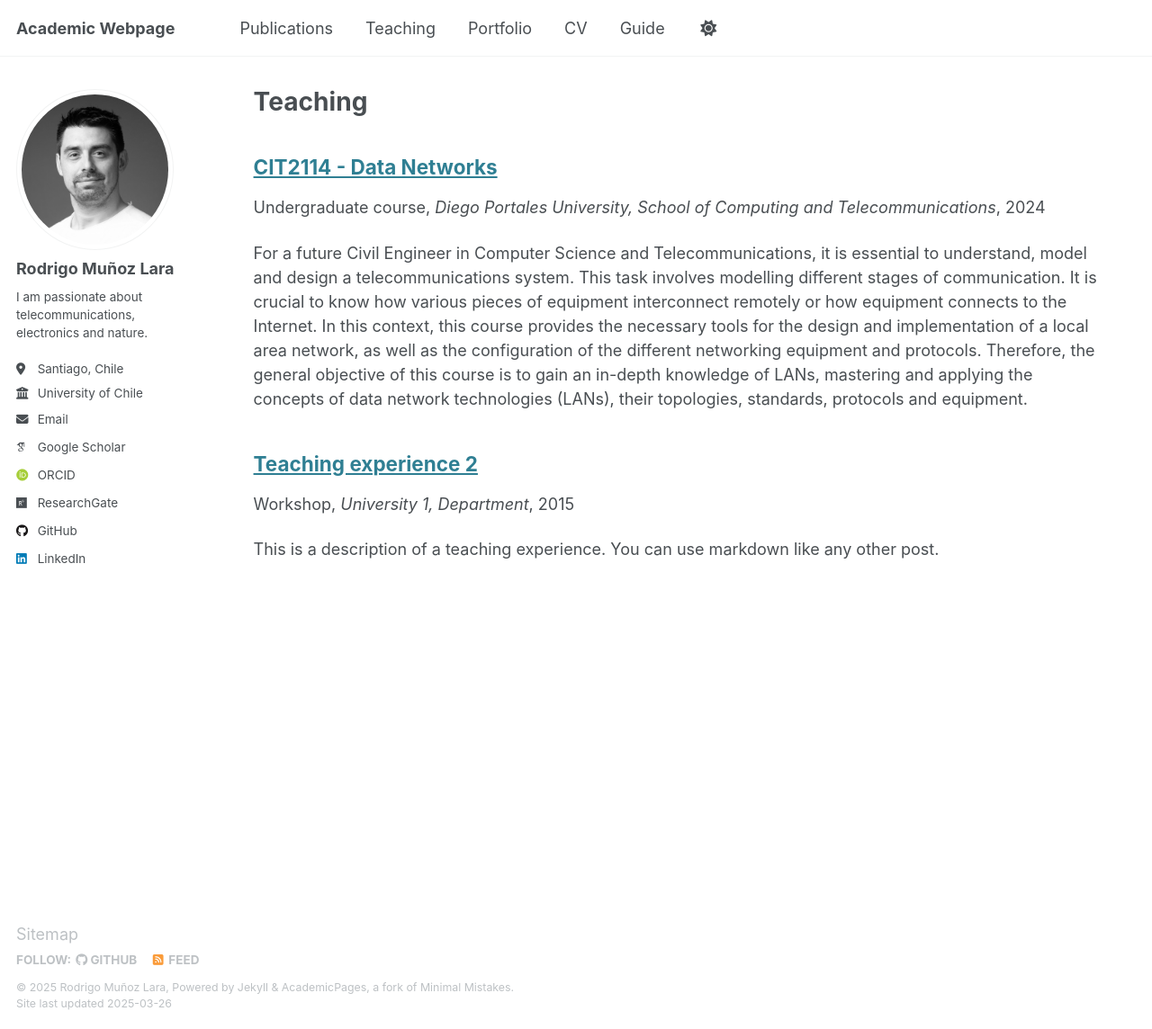
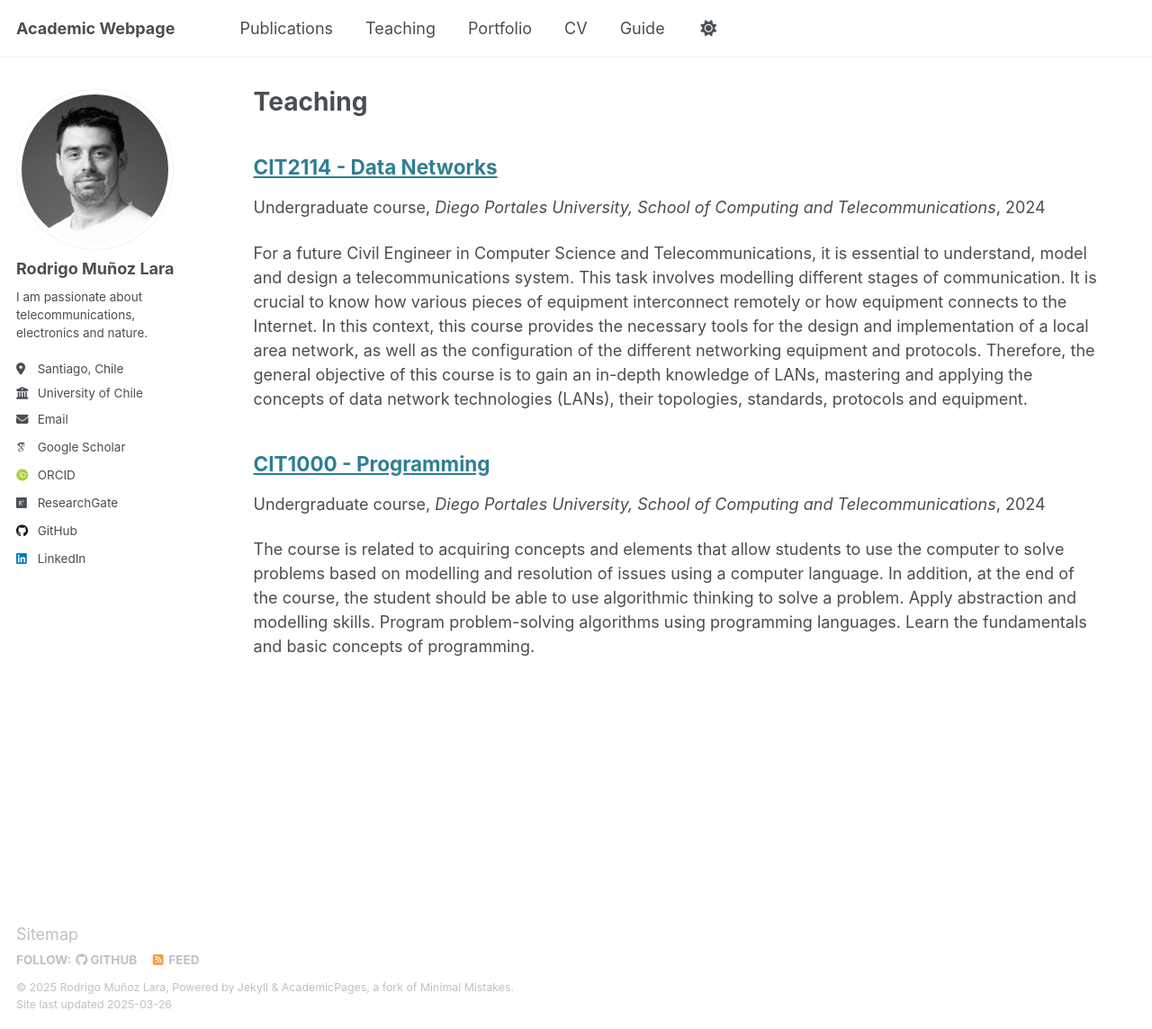
Before and after one commit to RodrigoMunozLara/rodrigomunozlara.github.io, a Jekyll site: the page built from _pages/teaching.html, in a window 1280 px wide and 1144 px high. Shown: the whole window at 90% size. Built offline with Jekyll 4.4.1, drawn with Linux system fonts in a browser that asks for light colours; some web fonts are replaced.

Commit message:
Add courses

```diff
--- a/_teaching/2015-spring-teaching-2.md
+++ /dev/null
@@ -1,20 +0,0 @@
----
-title: "Teaching experience 2"
-collection: teaching
-type: "Workshop"
-permalink: /teaching/2015-spring-teaching-1
-venue: "University 1, Department"
-date: 2015-01-01
-location: "City, Country"
----
-
-This is a description of a teaching experience. You can use markdown like any other post.
-
-Heading 1
-======
-
-Heading 2
-======
-
-Heading 3
-======
--- /dev/null
+++ b/_teaching/CIT1000_Programming.md
@@ -0,0 +1,18 @@
+---
+title: "CIT1000 - Programming"
+collection: teaching
+type: "Undergraduate course"
+permalink: /teaching/CIT1000_Programming
+venue: "Diego Portales University, School of Computing and Telecommunications"
+date: 2024-03-01
+location: "Santiago, Chile"
+---
+
+The course is related to acquiring concepts and elements that allow students to use the computer to solve problems based on modelling and resolution of issues using a computer language. In addition, at the end of the course, the student should be able to use algorithmic thinking to solve a problem. Apply abstraction and modelling skills. Program problem-solving algorithms using programming languages. Learn the fundamentals and basic concepts of programming.
+
+Course Teaching Semesters
+======
+
+ * 1st sem. 2023
+ * 1st sem. 2022
+ * 1st sem. 2020
```
Also changed, not shown: _teaching/CIT2114_Data_Networks.md (renamed from _teaching/CIT2114_Data Networks.md, +1 -1 lines).
